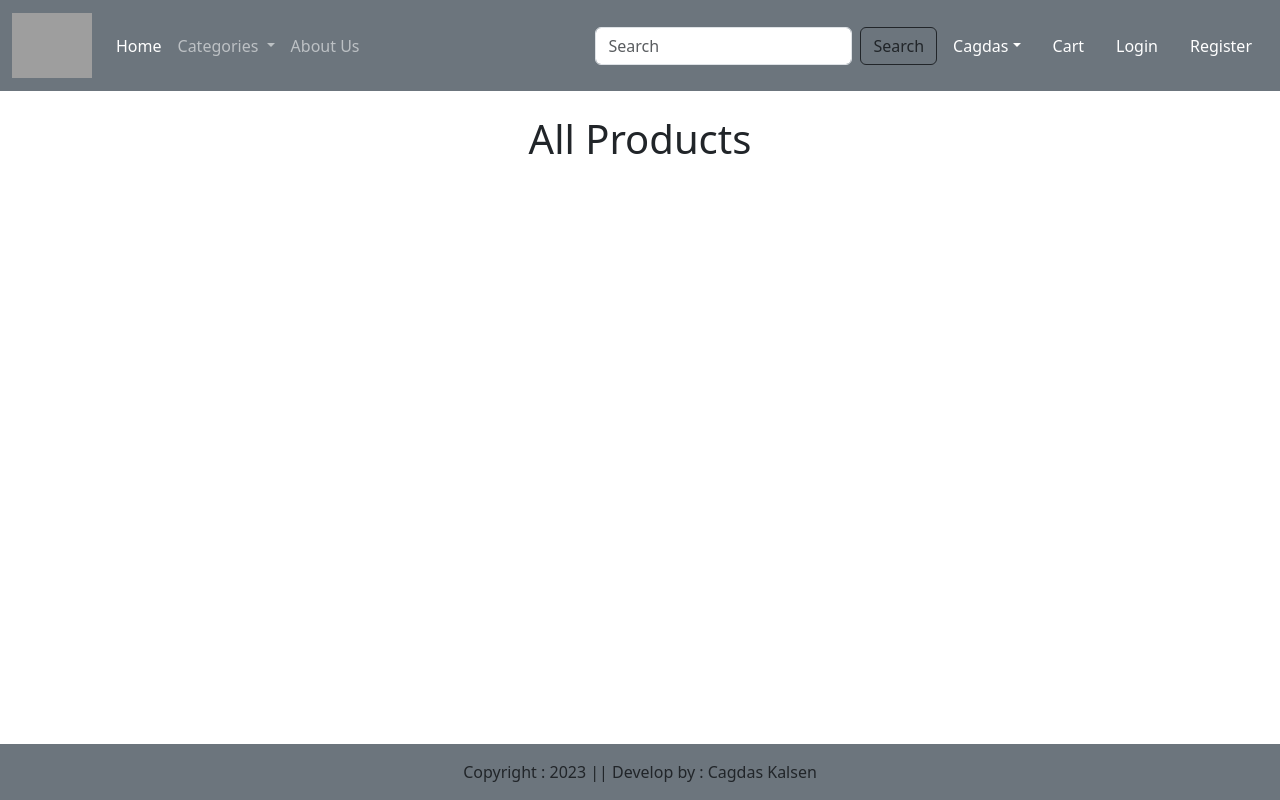
After one commit to CagdasKalsen/capstone_project, a Django app: page /allproducts in a window 1280 px wide. The commit adds this page. Run offline with Django 4.2, Linux system fonts and the light colour scheme; data that the repository does not hold is empty; grey boxes are pictures that could not be loaded.

Commit message:
All Products page is working

```diff
--- a/main_app/urls.py
+++ b/main_app/urls.py
@@ -1,10 +1,8 @@
 from django.urls import path
 from . import views
-from django.conf import settings
-from django.conf.urls.static import static
+
 urlpatterns = [
     path('', views.Home.as_view(), name='home'),
     path('about/', views.About.as_view(), name='about'),
+    path('allproducts', views.AllProducts.as_view(), name='allproducts')
 ]
-
-urlpatterns += static(settings.MEDIA_URL, document_root=settings.MEDIA_ROOT)
--- a/main_app/views.py
+++ b/main_app/views.py
@@ -5,6 +5,7 @@ from django.views.generic.base import TemplateView
 from django.views.generic.edit import CreateView, UpdateView, DeleteView
 from django.views.generic.detail import DetailView
 from . models import Product
+from . models import Category
 # Create your views here.
 
 
@@ -17,6 +18,15 @@ class Home(TemplateView):
         return context
 
 
+class AllProducts(TemplateView):
+    template_name = 'allproducts.html'
+
+    def get_context_data(self, **kwargs):
+        context = super().get_context_data(**kwargs)
+        context['allproducts'] = Category.objects.all()
+        return context
+
+
 class About(TemplateView):
 
     template_name = "about.html"
--- /dev/null
+++ b/templates/allproducts.html
@@ -0,0 +1,18 @@
+{% extends 'base.html' %} {%block title%} All Products {% endblock title %} {% block content %}
+<div class="container"><br>
+    <h1 class="text-center">All Products</h3>
+        {%for category in allproducts %}
+        <br>
+        <hr><br>
+        <h2 class="text-center">{{category.title}}</h2><br>
+        <div class="row">
+            {% for products in category.product_set.all %}
+            <div class="col-md-4">
+                <h3>{{products.title}}</h3>
+                <img src="https://www.kuhl.com/media/versions/pdp/7202_mdhv_p_1_pdp_photo.jpg" width="170px" alt="" />
+                <h4>Price : ${{products.price}}</h4>
+                <a href="" class="btn btn-primary">Add To Cart</a>
+                <br /><br /><br><br>
+            </div><br><br> {% endfor %}
+        </div><br>{%endfor%}
+</div>{% endblock%}
--- a/templates/base.html
+++ b/templates/base.html
@@ -34,19 +34,13 @@
                 Categories
               </a>
                         <ul class="dropdown-menu">
-                            <li>
-                                <a class="dropdown-item" href="#">Best Sellers</a>
-                            </li>
-                            <li>
-                                <a class="dropdown-item" href="#">New Arrivals</a>
-                            </li>
-                            <li>
-                                <a class="dropdown-item" href="#">Man</a>
-                            </li>
-                            <li>
-                                <a class="dropdown-item" href="#">Women</a>
-                            </li>
-                        </ul>
+                            <a class="dropdown-item" href="/allproducts">All Products</a>
+                            <a class="dropdown-item" href="/category">Man</a>
+                    </li>
+                    <li>
+                        <a class="dropdown-item" href="/category">Women</a>
+                    </li>
+                    </ul>
                     </li>
                     <li class="nav-item">
                         <a class="nav-link" href="/about">About Us</a>
--- /dev/null
+++ b/templates/man.html
@@ -0,0 +1,5 @@
+{% extends 'base.html' %} {%block title%} Man {% endblock title %} {% block content %}
+<div class="container">
+    <h3>Man Products</h3>
+</div>
+{% endblock%}
```
Also changed, not shown: templates/home.html (+10 -11 lines).
